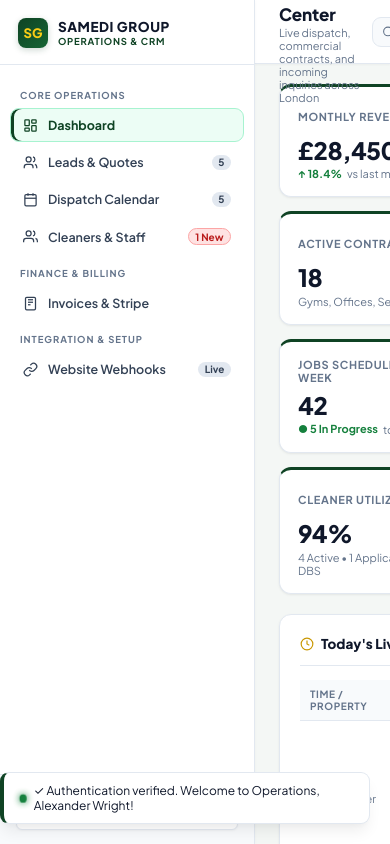
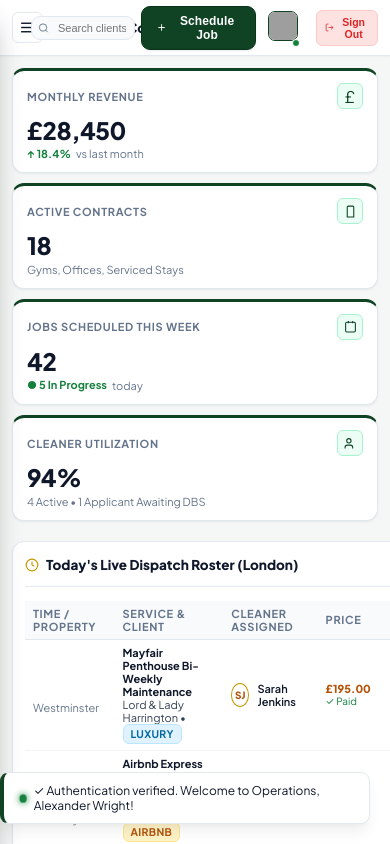
Before and after one commit to Jobydoo/samedi-group-crm, a website: page index.html in a window 390 px wide. Both pictures are taken after a click on the button "⚡ Quick 1-Click Demo Login (Executive Admin)". Drawn offline with Linux system fonts and the light colour scheme; grey boxes are pictures that could not be loaded.

```diff
--- a/index.html
+++ b/index.html
@@ -86,6 +86,7 @@
               <h1>Samedi Group</h1>
               <span>Operations & CRM</span>
             </div>
+            <button class="btn-sidebar-close" onclick="document.querySelector('.sidebar').classList.remove('mobile-open')">✕</button>
           </div>
         </div>
 
@@ -143,12 +144,17 @@
       </div>
     </aside>
 
+    <div class="sidebar-backdrop" id="sidebar-backdrop" onclick="document.querySelector('.sidebar').classList.remove('mobile-open')"></div>
+
     <!-- MAIN VIEW WRAPPER -->
     <main class="main-wrapper">
 
       <!-- TOP HEADER -->
       <header class="top-header">
         <div class="header-left">
+          <button class="btn-sidebar-toggle" id="btn-sidebar-toggle" aria-label="Toggle navigation" onclick="document.querySelector('.sidebar').classList.toggle('mobile-open')">
+            <svg width="17" height="17" fill="none" stroke="currentColor" stroke-width="2" viewBox="0 0 24 24"><line x1="3" y1="12" x2="21" y2="12"/><line x1="3" y1="6" x2="21" y2="6"/><line x1="3" y1="18" x2="21" y2="18"/></svg>
+          </button>
           <div class="view-heading">
             <h2 id="current-view-title">Operations Command Center</h2>
             <p id="current-view-desc">Live dispatch, commercial contracts, and incoming inquiries across London</p>
--- a/style.css
+++ b/style.css
@@ -1433,3 +1433,162 @@ body {
   border-radius: 4px;
   font-size: 11px;
 }
+
+/* ==========================================================================
+   RESPONSIVE DESIGN & MOBILE DRAWER (For split-screen & mobile displays)
+   ========================================================================== */
+
+.btn-sidebar-toggle {
+  display: none;
+  background: #FFFFFF;
+  border: 1px solid var(--border-light);
+  border-radius: var(--radius-sm);
+  padding: 6px;
+  cursor: pointer;
+  color: var(--text-main);
+  align-items: center;
+  justify-content: center;
+  flex-shrink: 0;
+  transition: var(--transition);
+}
+
+.btn-sidebar-toggle:hover {
+  background: #F1F5F9;
+  border-color: #CBD5E1;
+}
+
+.btn-sidebar-close {
+  display: none;
+  background: transparent;
+  border: none;
+  font-size: 16px;
+  color: var(--text-muted);
+  cursor: pointer;
+  margin-left: auto;
+  padding: 4px;
+}
+
+.sidebar-backdrop {
+  display: none;
+  position: fixed;
+  inset: 0;
+  background: rgba(15, 23, 42, 0.45);
+  backdrop-filter: blur(2px);
+  -webkit-backdrop-filter: blur(2px);
+  z-index: 90;
+}
+
+@media (max-width: 860px) {
+  .btn-sidebar-toggle {
+    display: inline-flex;
+  }
+
+  .btn-sidebar-close {
+    display: block;
+  }
+
+  .sidebar {
+    position: fixed;
+    top: 0;
+    bottom: 0;
+    left: 0;
+    width: 270px;
+    transform: translateX(-100%);
+    box-shadow: 0 20px 25px -5px rgba(0, 0, 0, 0.25);
+    z-index: 100;
+  }
+
+  .sidebar.mobile-open {
+    transform: translateX(0);
+  }
+
+  .sidebar.mobile-open ~ .sidebar-backdrop,
+  .sidebar-backdrop.active {
+    display: block;
+  }
+
+  .top-header {
+    padding: 0 12px;
+    height: 56px;
+    gap: 8px;
+  }
+
+  .header-left {
+    gap: 8px;
+    min-width: 0;
+  }
+
+  .view-heading h2 {
+    font-size: 13.5px;
+    white-space: nowrap;
+    overflow: hidden;
+    text-overflow: ellipsis;
+  }
+
+  .view-heading p {
+    display: none;
+  }
+
+  .header-right {
+    gap: 6px;
+  }
+
+  .search-box {
+    width: 120px;
+  }
+
+  .search-box input {
+    font-size: 11px;
+    padding: 5px 8px 5px 26px;
+  }
+
+  .search-box svg {
+    left: 7px;
+    width: 11px;
+    height: 11px;
+  }
+
+  .btn-open-quote-calc,
+  #btn-open-quote-calc {
+    display: none;
+  }
+
+  .user-display-name,
+  .user-role-badge {
+    display: none;
+  }
+
+  .user-profile-menu {
+    padding-left: 6px;
+    border-left: none;
+  }
+
+  .view-viewport {
+    padding: 12px;
+  }
+
+  .metrics-grid {
+    grid-template-columns: 1fr;
+    gap: 10px;
+  }
+
+  .metric-card {
+    padding: 12px 14px;
+  }
+
+  .dash-grid {
+    grid-template-columns: 1fr;
+    gap: 12px;
+  }
+
+  .panel-card {
+    padding: 12px;
+    margin-bottom: 12px;
+  }
+
+  .crm-table th,
+  .crm-table td {
+    padding: 6px 8px;
+    font-size: 11px;
+  }
+}
```
